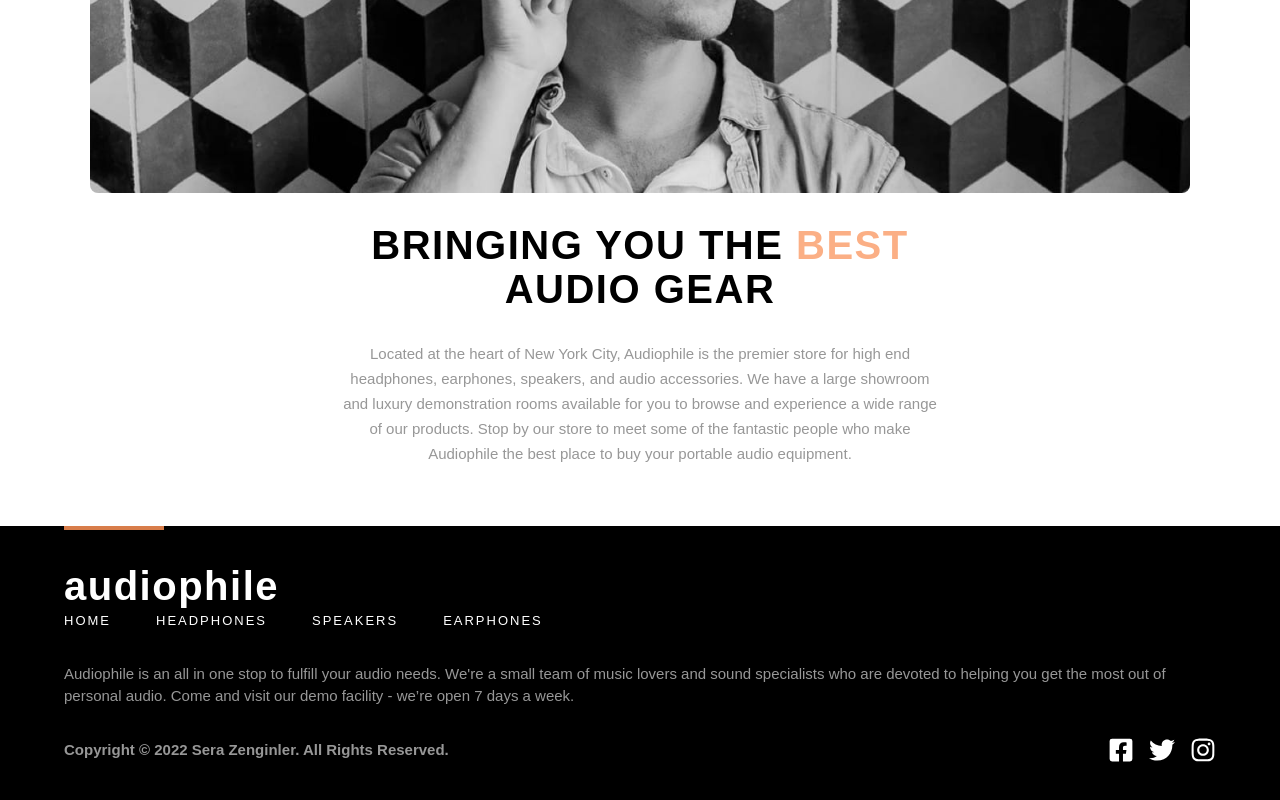
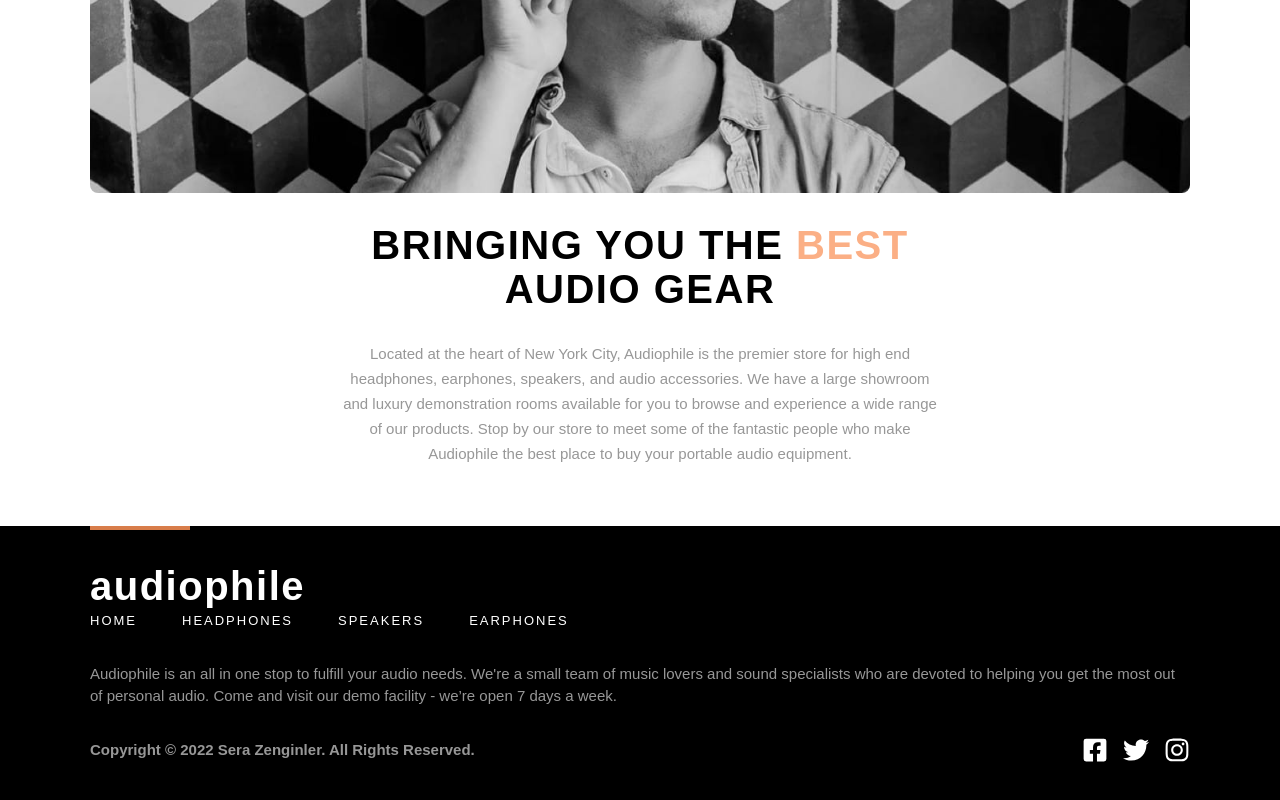
Before and after one commit to sleths/Advanced-ecommerce-website, a React (Create React App) app: page / in a window 1280 px wide. Shown: the part 2876-3676 px from the top of the page. Built offline with nearby package versions, Linux system fonts and the light colour scheme.

Commit message:
Footer fix

```diff
--- a/src/components/Footer/style.module.scss
+++ b/src/components/Footer/style.module.scss
@@ -17,6 +17,7 @@
 
 .container {
   width: 90%;
+  max-width: 1100px;
   display: flex;
   flex-direction: column;
   margin: 0 auto;
```
